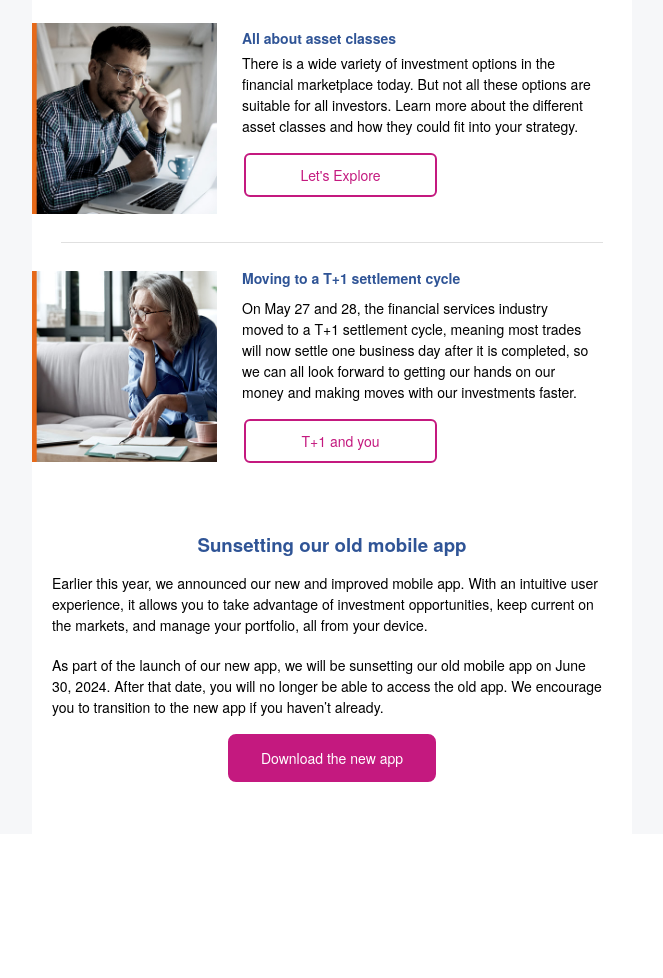
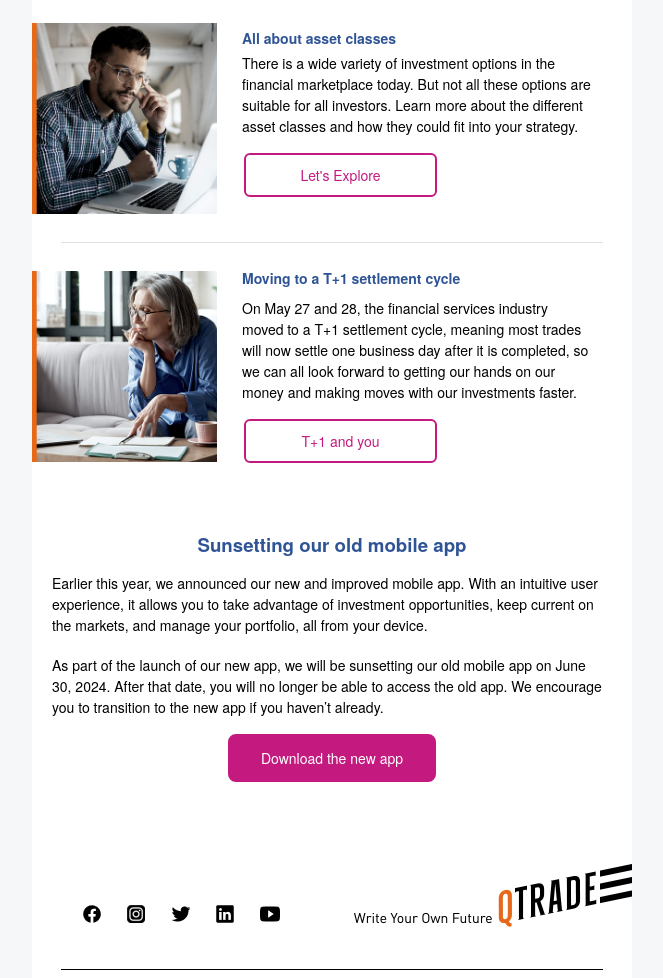
Before and after one commit to maxwellndiangui/QTrade-Investing-Email, a plain HTML site: page QTrade Investing Email.html in a window 1280 px wide. Shown: the part 1558-2536 px from the top of the page, without its empty margins (308-971 px from the left). Before the commit the page ends 2392 px from the top, so only its background shows below. Drawn offline with Linux system fonts and the light colour scheme.

Commit message:
Added new images and buttons for the Social Media

```diff
--- a/QTrade Investing Email.html
+++ b/QTrade Investing Email.html
@@ -279,6 +279,31 @@
                                 </td>
                             </tr>
                             <!--End of App Row-->
+                            <!--Start of Socials/Logo Row-->
+                            <tr>
+                                <td>
+                                    <table class="socials/logo-row" width="600" align="center" cellspacing="0" cellpadding="0" border="0" style="background-color: white;" role="presentation">
+                                        <tr>
+                                            <td style="padding: 70px 0px 0 50px">
+                                                <img style="width: 20px;" src="img/facebook.png" alt="Facebook Logo">
+                                                <img style="width: 20px; margin-left: 20px;" src="img/instagram.png" alt="Instagram Logo">
+                                                <img style="width: 20px; margin-left: 20px;" src="img/twitter.png" alt="X/Twitter Logo">
+                                                <img style="width: 20px; margin-left: 20px;" src="img/linkedin.png" alt="LinkedIn Logo">
+                                                <img style="width: 20px; margin-left: 20px;" src="img/youtube.png" alt="YouTube Logo">
+                                            </td>
+                                            <td style="padding:30px 0 0 0" align="right">
+                                                <img src="img/QTrade logo.png" alt="QTrade Investing Logo">
+                                            </td>
+                                        </tr>
+                                    </table>
+                                    <table class="socials/logo-row" width="600" align="center" cellspacing="0" cellpadding="0" border="0" style="background-color: white;" role="presentation">
+                                        <tr>
+                                            <hr style="margin-top:40px" width="90%" color="black" size="1">
+                                        </tr>
+                                    </table>
+                                </td>
+                            </tr>
+                            <!--End of Socials/Logo Row-->
                         </table>
                     <!--End Container-->
                 </td>
```
Also changed, not shown: img/facebook.png (added), img/instagram.png (added), img/linkedin.png (added), img/twitter.png (added), img/youtube.png (added).
